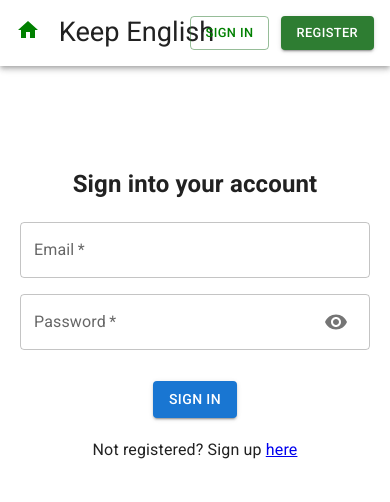
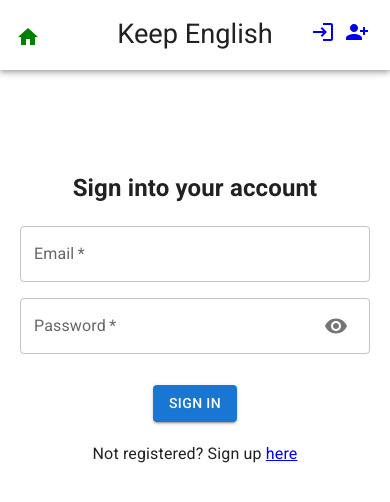
Before and after one commit to Thunderbolton/Keep-English, a React (Create React App) app in the folder client/: page /signin in a window 390 px wide. Shown: the top 502 px of the page. Built offline with nearby package versions, Linux system fonts and the light colour scheme.

Commit message:
updated Header component with media queries

```diff
--- a/client/src/components/Header.tsx
+++ b/client/src/components/Header.tsx
@@ -1,9 +1,10 @@
 import { SignOut } from './SignOut';
 import { Link } from 'react-router-dom';
-import { Avatar, Button, Container } from '@mui/material';
+import { Avatar, Button, Container, IconButton } from '@mui/material';
 import HomeIcon from '@mui/icons-material/Home';
 import PersonAddAlt1Icon from '@mui/icons-material/PersonAddAlt1';
 import LoginIcon from '@mui/icons-material/Login';
+import LogoutIcon from '@mui/icons-material/Logout';
 import AppBar from '@mui/material/AppBar';
 import Box from '@mui/material/Box/Box';
 import Toolbar from '@mui/material/Toolbar';
@@ -12,8 +13,6 @@ import { AuthContext } from "../context/AuthContext";
 import { useContext, useEffect, useState } from 'react';
 import { deepOrange } from '@mui/material/colors';
 import useMediaQuery from '@mui/material/useMediaQuery';
-
-
 
 const Header = () => {
 
@@ -24,74 +23,81 @@ const Header = () => {
     signout()
   }
 
-
-  const isSmallScreen = useMediaQuery('(max-width: 600px)');
-
   const { user } = useContext(AuthContext)
 
   const [welcome, setWelcome] = useState('')
-  const [avatar, setAvatar] = useState(false)
+  const [avatar, setAvatar] = useState(true)
+
+  const isSmallScreen = useMediaQuery('(max-width: 600px)');
+  const isMedScreen = useMediaQuery('(max-width: 900px)');
+
+  const headerButtonStyle = {
+    marginLeft: '0.7rem',
+    fontSize: 'clamp(0.2rem, 0.8rem, 1.5rem)',
+  };
 
   useEffect(() => {
-    if (user && !isSmallScreen) {
+    if (user && !isSmallScreen && !isMedScreen) {
       setWelcome(`Welcome back, ${user.name}`);
       setAvatar(false);
 
       const welcomeTimer = setTimeout(() => {
         setWelcome('');
         setAvatar(true);
-      }, 2000);
+      }, 1000);
 
       return () => clearTimeout(welcomeTimer);
 
-    } else if (isSmallScreen) {
+    } else if (isSmallScreen || isMedScreen) {
       setWelcome('');
       setAvatar(true);
 
     } else {
-      setAvatar(false);
+      setWelcome('');
+      setAvatar(true);
     }
   }, [user]);
 
   return (
     <>
     <Container maxWidth={false} disableGutters>
-      <Box display="flex" justifyContent="center">
-        <AppBar color='transparent' position='static'>
+      <Box display="flex" justifyContent="center" alignItems="center">
+        <AppBar color='transparent' position='static' sx={{ height: '70px'}}>
           <Toolbar>
             <Link to="/">
-              <HomeIcon sx={{color: 'green'}} />
+              <HomeIcon sx={{color: 'green', position: 'absolute', bottom: '30%' }} />
             </Link>
             <Typography
             variant="h3"
             sx={{
-              // border:'2px solid red',
               position: 'absolute',
-              left: isSmallScreen ? '35%' : '50%',
+              left: '50%',
               transform: 'translateX(-50%)',
-              display: 'flex',
-              alignItems: 'center',
-              justifyContent: 'center',
-              fontSize: 'clamp(1rem, 1.7rem, 2rem)'
+              fontSize: 'clamp(1rem, 1.7rem, 2rem)',
               }}>
                 <Link to='/'
-                style={{ color: 'inherit', textDecoration: 'inherit'}}>Keep English</Link>
+                style={{ color: 'inherit', textDecoration: 'inherit' }}>Keep English</Link>
             </Typography>
+
             <ul style={{marginLeft: 'auto', display: 'flex', flexWrap: 'nowrap'}}>
-            {user && (
+            {user && !isSmallScreen && (
             <>
-              <p>{welcome}</p>
-              {avatar ? <Avatar sx={{ bgcolor: deepOrange[500] }}>{user.name.charAt(0).toUpperCase()}</Avatar> : null}
-              <Button
-                sx={{marginLeft: '0.7rem', fontSize: 'clamp(0.2rem, 0.8rem, 1.5rem)'}}
-                variant="outlined"
-                color="success"
-                onClick={handleSignOut}
-                >
-                  SIGN OUT
-              </Button>
-            </>)}
-            {!user && (
+              <span className='welcome-message'>{welcome}</span>
+              {avatar ? (
+              <>
+                <Avatar sx={{ bgcolor: deepOrange[500], position: 'absolute', right: '120px', bottom: '15%' }}>{user.name.charAt(0).toUpperCase()}</Avatar>
+                <Button
+                  sx={{headerButtonStyle, position: 'absolute', right: '15px', bottom: '18%' }}
+                  variant="outlined"
+                  color="success"
+                  onClick={handleSignOut}>
+                    SIGN OUT
+                </Button>
+              </>) : null}
+            </>
+            )}
+
+            {!user && !isSmallScreen && (
             <>
               <Button
                 sx={{marginLeft: '0px'}}
@@ -101,13 +107,38 @@ const Header = () => {
                   style={{ textDecoration: 'none', color: 'green', fontSize: 'clamp(0.2rem, 0.8rem, 1.5rem)' }}>SIGN IN</Link>
                 </Button>
               <Button
-                sx={{marginLeft: '0.7rem', fontSize: 'clamp(0.2rem, 0.8rem, 1.5rem)'}}
+                sx={headerButtonStyle}
                 variant="contained"
                 color="success">
                   <Link to='/register'
                   style={{ textDecoration: 'none', color: 'white' }}>REGISTER</Link>
               </Button>
               </>)}
+
+              {isSmallScreen && !user && (
+              <>
+                <IconButton size="small" aria-label="login" component="label">
+                  <Link to='/signin'>
+                    <LoginIcon />
+                  </Link>
+                </IconButton>
+                <IconButton size="small" aria-label="add-person" component="label">
+                  <Link to='/register'>
+                  <PersonAddAlt1Icon />
+                  </Link>
+                </IconButton>
+              </>
+              )}
+
+              {isSmallScreen && user && avatar && (
+                <>
+                <Avatar sx={{ bgcolor: deepOrange[500] }}>{user.name.charAt(0).toUpperCase()}</Avatar>
+              <IconButton
+                onClick={handleSignOut}>
+                <LogoutIcon />
+              </IconButton>
+                </>
+                )}
             </ul>
           </Toolbar>
         </AppBar>
--- a/client/src/index.css
+++ b/client/src/index.css
@@ -15,6 +15,11 @@
   margin-bottom: 50px;
 }
 
+.welcome-message {
+  color: blue;
+  font-size: 1rem;
+  display: inline-block;
+}
 /* .heading {
     padding-left: 150px;
     margin-left: auto;
```
